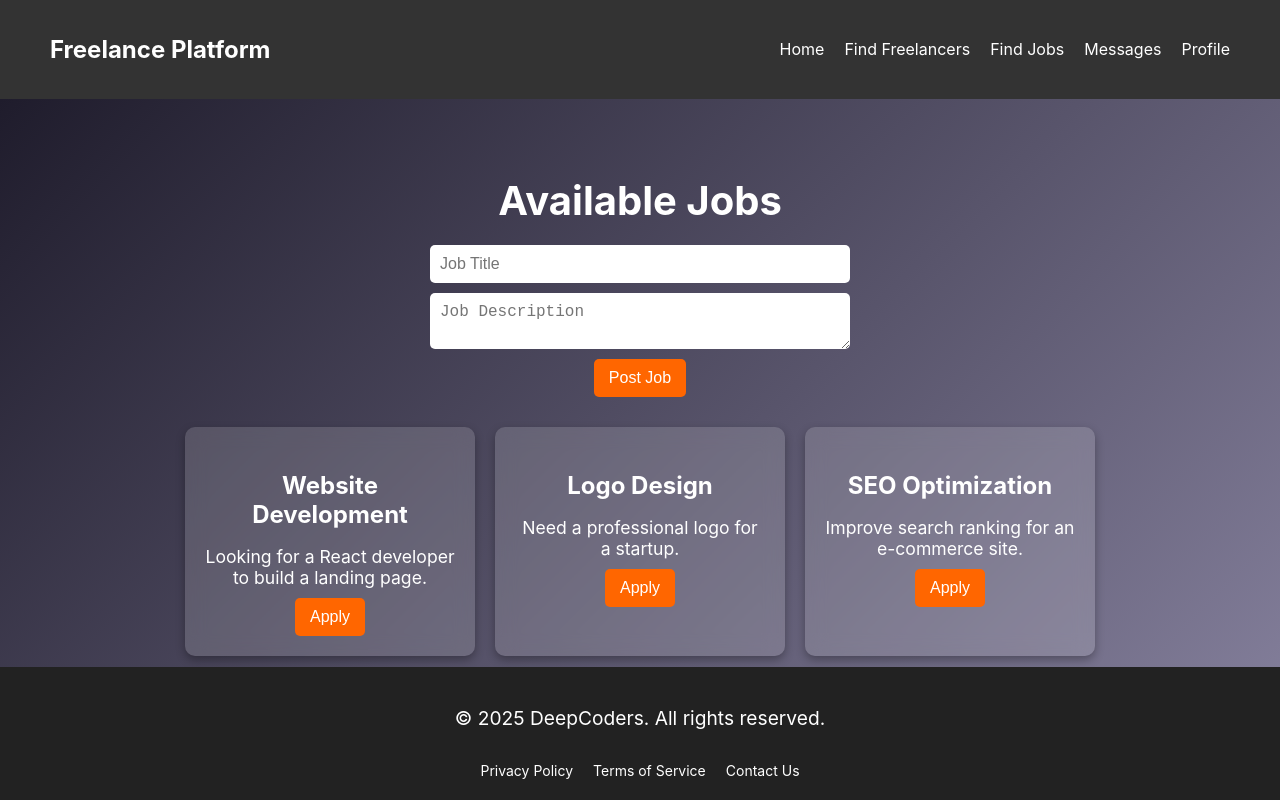
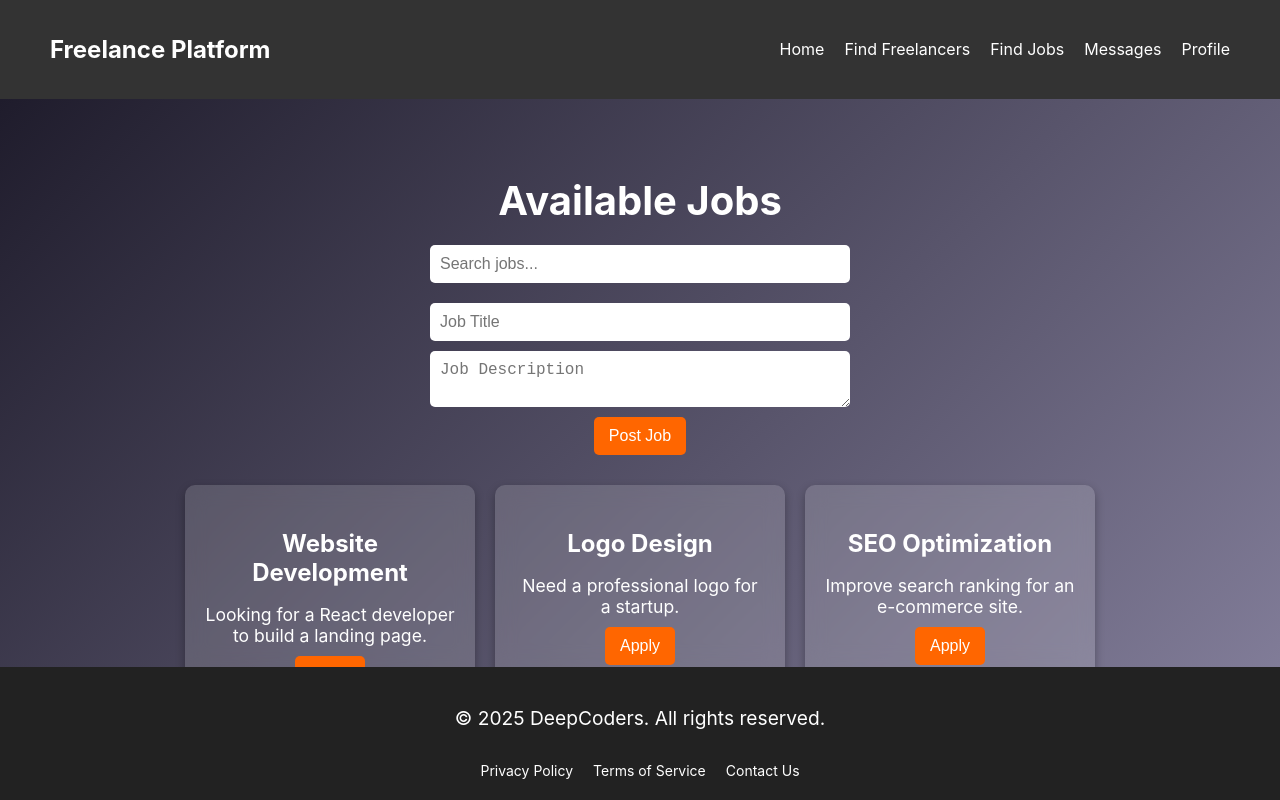
Before and after one commit to tomik-cyber/website, a React (Create React App) app: page /jobs in a window 1280 px wide. Shown: the top 800 px of the page. Built offline with nearby package versions, Linux system fonts and the light colour scheme.

Commit message:
Added search filter for jobs

```diff
--- a/src/pages/Jobs.js
+++ b/src/pages/Jobs.js
@@ -1,14 +1,16 @@
 import React, { useState } from 'react';
 import '../styles/Jobs.css';
 
-const Jobs = () => {
-    const [jobs, setJobs] = useState([
+const initialJobs = [
     { title: "Website Development", description: "Looking for a React developer to build a landing page." },
     { title: "Logo Design", description: "Need a professional logo for a startup." },
     { title: "SEO Optimization", description: "Improve search ranking for an e-commerce site." }
-    ]);
+];
 
+const Jobs = () => {
+    const [jobs, setJobs] = useState(initialJobs);
     const [newJob, setNewJob] = useState({ title: "", description: "" });
+    const [search, setSearch] = useState("");
 
     const addJob = () => {
         if (newJob.title.trim() !== "" && newJob.description.trim() !== "") {
@@ -17,9 +19,22 @@ const Jobs = () => {
         }
     };
 
+    const filteredJobs = jobs.filter(job =>
+        job.title.toLowerCase().includes(search.toLowerCase())
+    );
+
     return (
         <div className="jobs-container">
             <h1>Available Jobs</h1>
+
+            {/* Фильтр по названию */}
+            <input
+                type="text"
+                placeholder="Search jobs..."
+                value={search}
+                onChange={(e) => setSearch(e.target.value)}
+                className="filter-input"
+            />
 
             {/* Форма для добавления нового заказа */}
             <div className="job-form">
@@ -39,13 +54,17 @@ const Jobs = () => {
 
             {/* Список заказов */}
             <div className="jobs-list">
-                {jobs.map((job, index) => (
+                {filteredJobs.length > 0 ? (
+                    filteredJobs.map((job, index) => (
                         <div key={index} className="job-card">
                             <h3>{job.title}</h3>
                             <p>{job.description}</p>
                             <button>Apply</button>
                         </div>
-                ))}
+                    ))
+                ) : (
+                    <p>No jobs found.</p>
+                )}
             </div>
         </div>
     );
--- a/src/styles/Jobs.css
+++ b/src/styles/Jobs.css
@@ -8,9 +8,21 @@
 
 h1 {
     font-size: 2.5rem;
-    margin-bottom: 30px;
+    margin-bottom: 20px;
 }
 
+/* Поле поиска */
+.filter-input {
+    width: 80%;
+    max-width: 400px;
+    padding: 10px;
+    font-size: 1rem;
+    border-radius: 5px;
+    border: none;
+    margin-bottom: 20px;
+}
+
+/* Форма добавления заказа */
 .job-form {
     display: flex;
     flex-direction: column;
```
Lines whose indentation alone changed are shown as unchanged.
